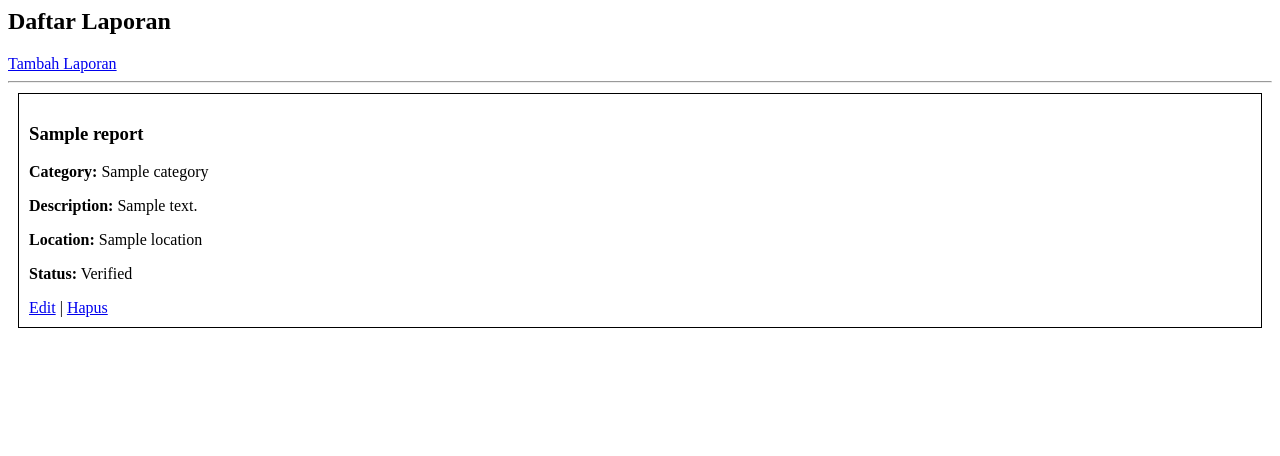
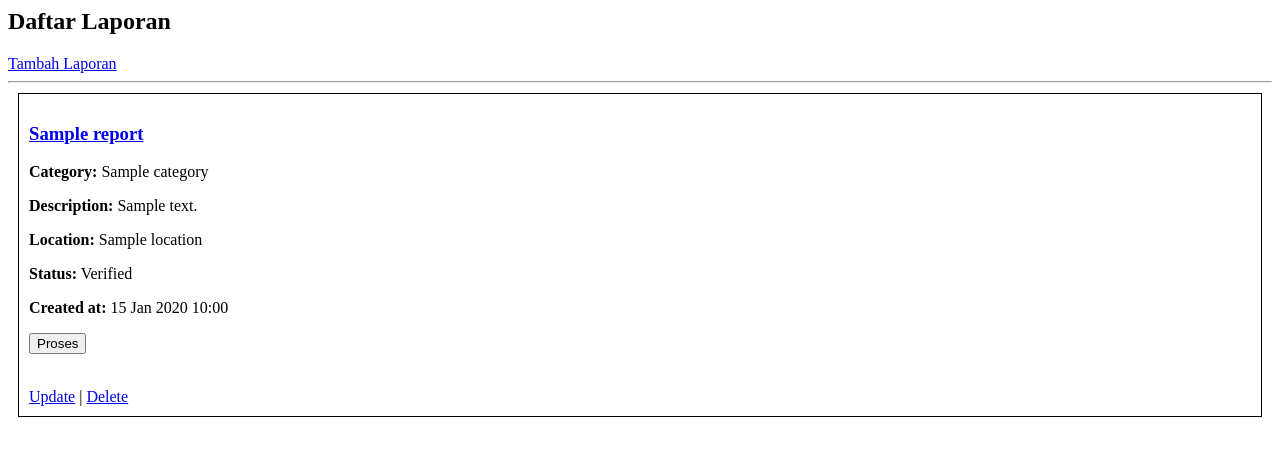
Before and after one commit to IET-Polinela/project-2026-AnnisaOlivia0608, a Django app: template iet_24782069_2026/main_app/templates/main_app/report_list.html in a window 1280 px wide. Shown: the top 456 px of the page. Run offline with Django 5.2, Linux system fonts and the light colour scheme; the template is opened without the code that fills it: most values are stand-ins (such as "Sample title", 1, 10 or a date in 2020).

Commit message:
LabSession 4, Penambahan kode pada report_list.html agar sesuai dengan Implementasi Workflow Dasar.

```diff
--- a/iet_24782069_2026/main_app/templates/main_app/report_list.html
+++ b/iet_24782069_2026/main_app/templates/main_app/report_list.html
@@ -6,15 +6,48 @@
 
 {% for report in reports %}
     <div style="border:1px solid black; padding:10px; margin:10px;">
-        <h3>{{ report.title }}</h3>
+
+        <h3>
+            <a href="{% url 'report_detail' report.id %}">
+                {{ report.title }}
+            </a>
+        </h3>
 
         <p><b>Category:</b> {{ report.category }}</p>
         <p><b>Description:</b> {{ report.description }}</p>
         <p><b>Location:</b> {{ report.location }}</p>
         <p><b>Status:</b> {{ report.status|title }}</p>
 
-        <a href="{% url 'update_report' report.id %}">Edit</a> |
-        <a href="{% url 'delete_report' report.id %}">Hapus</a>
+        <p><b>Created at:</b> {{ report.created_at|date:"d M Y H:i" }}</p>
+
+        <!-- WORKFLOW -->
+        {% if report.status == 'REPORTED' %}
+            <form method="POST" action="{% url 'update_status' report.id %}">
+                {% csrf_token %}
+                <input type="hidden" name="status" value="VERIFIED">
+                <button type="submit">Verifikasi</button>
+            </form>
+
+        {% elif report.status == 'VERIFIED' %}
+            <form method="POST" action="{% url 'update_status' report.id %}">
+                {% csrf_token %}
+                <input type="hidden" name="status" value="IN_PROGRESS">
+                <button type="submit">Proses</button>
+            </form>
+
+        {% elif report.status == 'IN_PROGRESS' %}
+            <form method="POST" action="{% url 'update_status' report.id %}">
+                {% csrf_token %}
+                <input type="hidden" name="status" value="RESOLVED">
+                <button type="submit">Selesai</button>
+            </form>
+        {% endif %}
+
+        <br>
+
+        <a href="{% url 'update_report' report.id %}">Update</a> |
+        <a href="{% url 'delete_report' report.id %}">Delete</a>
+
     </div>
 
 {% empty %}
```
